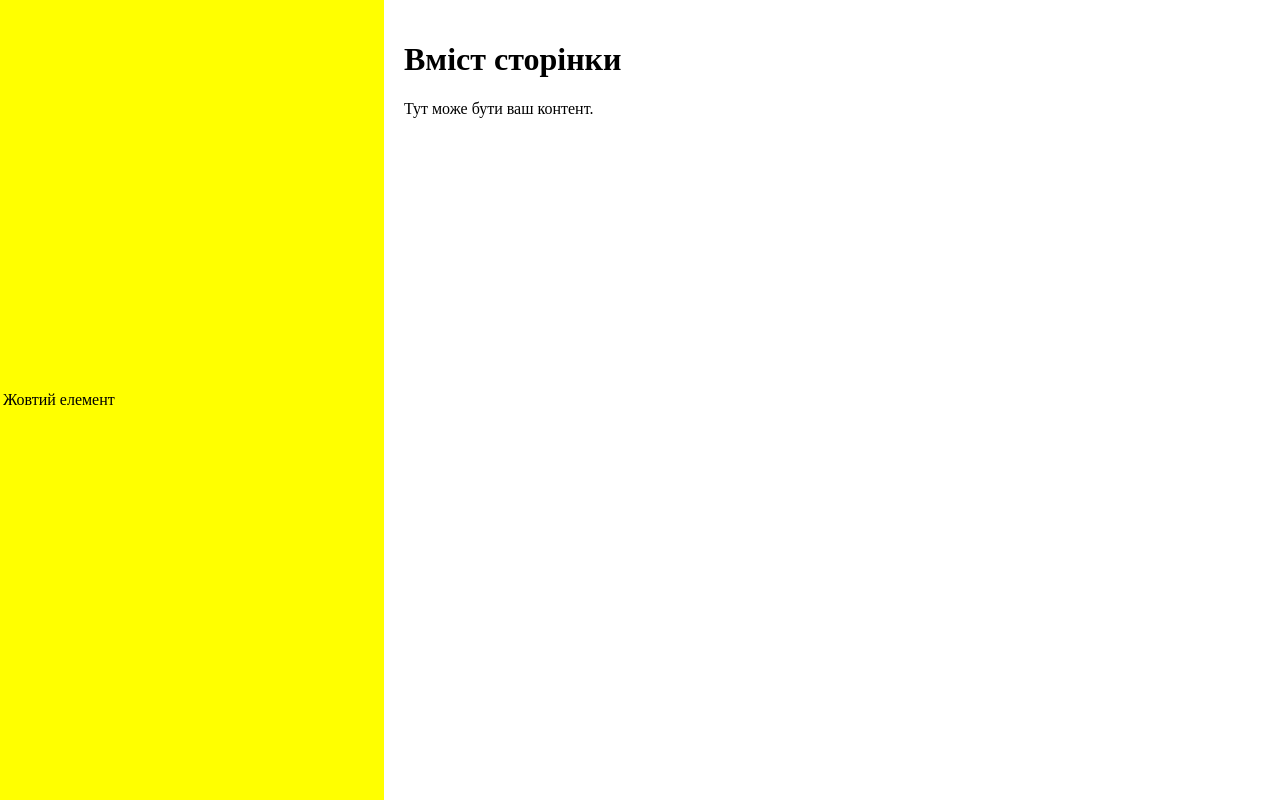
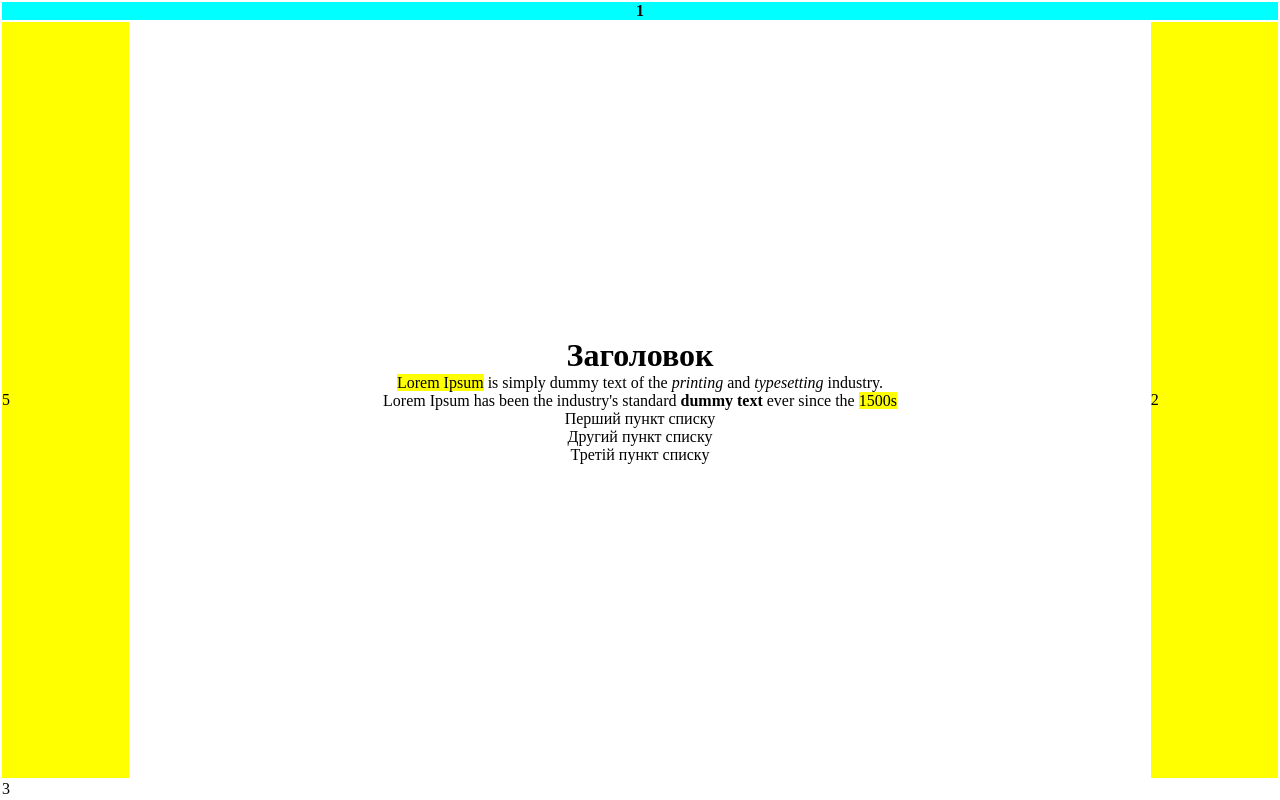
Before and after one commit to VladTkStudy/WEB-Techs, a plain HTML site: page lab1/tables/index.html in a window 1280 px wide. Drawn offline with Linux system fonts and the light colour scheme.

Commit message:
Added table realization

```diff
--- a/lab1/tables/index.html
+++ b/lab1/tables/index.html
@@ -10,16 +10,42 @@
 
 <body>
 
-    <table>
-        <tr>
-            <td>Жовтий елемент</td>
-        </tr>
+    <table class="table">
+        <thead>
+            <tr>
+                <th class="topBlueElement" colspan="3">1</th>
+            </tr>
+        </thead>
+        <tbody>
+            <tr>
+                <td class="leftYellowElement">5</td>
+                <td class="content">
+                    <h1>Заголовок</h1>
+                    <p>
+                        <span class="highlight">Lorem Ipsum</span>
+                        is simply dummy text of the <i>printing</i> and
+                        <i>typesetting</i> industry.
+                    </p>
+
+                    <p>
+                        Lorem Ipsum has been the industry's standard
+                        <b>dummy text</b>
+                        ever since the
+                        <span class="highlight">1500s</span>
+                    </p>
+                    <ul>
+                        <li>Перший пункт списку</li>
+                        <li>Другий пункт списку</li>
+                        <li>Третій пункт списку</li>
+                    </ul>
+                </td>
+                <td class="leftYellowElement">2</td>
+            </tr>
+        </tbody>
+        <tfoot>
+            <td class="bottomBlueELement" colspan="3">3</td>
+        </tfoot>
     </table>
-
-    <div id="content">
-        <h1>Вміст сторінки</h1>
-        <p>Тут може бути ваш контент.</p>
-    </div>
 
 </body>
 
--- a/lab1/tables/style.css
+++ b/lab1/tables/style.css
@@ -1,16 +1,35 @@
-body {
+*{
     margin: 0;
     padding: 0;
+    list-style: none;
+}
+body, html {
+    width: 100%;
+    height: 100%;
 }
 
-table {
-    height: 100vh;
-    width: 30%;
-    float: left;
+.leftYellowElement {
+    background-color: yellow;
+    width: 10%;
+}
+
+.topBlueElement,
+.bottomBlueElement {
+    height: 10%;
+    background-color: cyan;
+}
+
+.content {
+    width: 80%;
+    padding: 20px;
+    text-align: center;
+}
+
+.table{
+    width: 100%;
+    height: 100%;
+}
+
+.highlight {
     background-color: yellow;
 }
-
-#content {
-    margin-left: 30%;
-    padding: 20px;
-}
```
